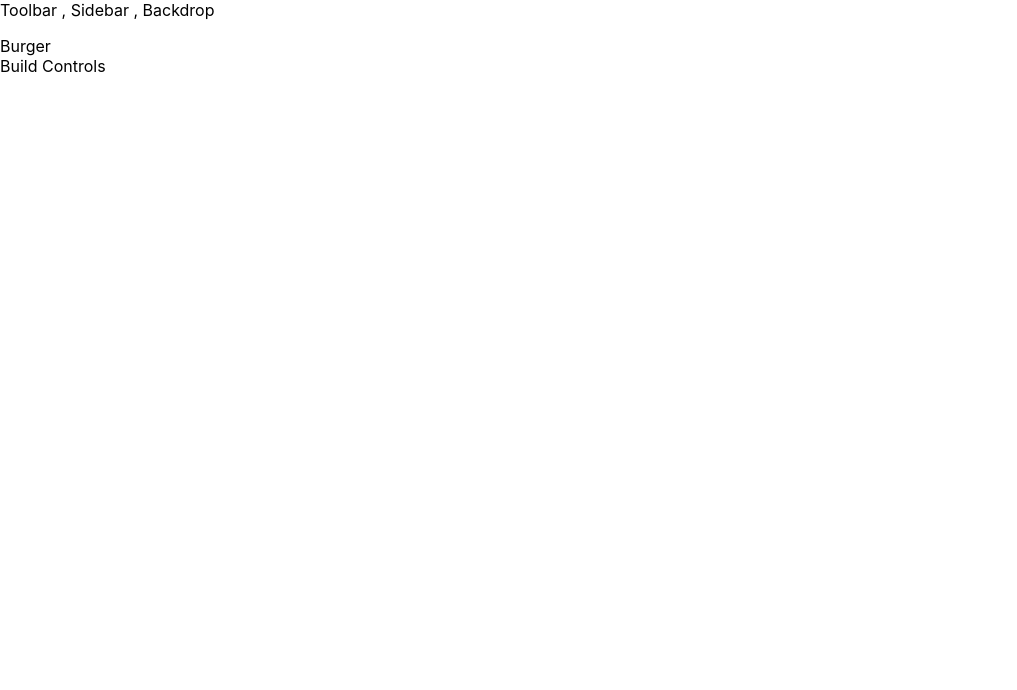
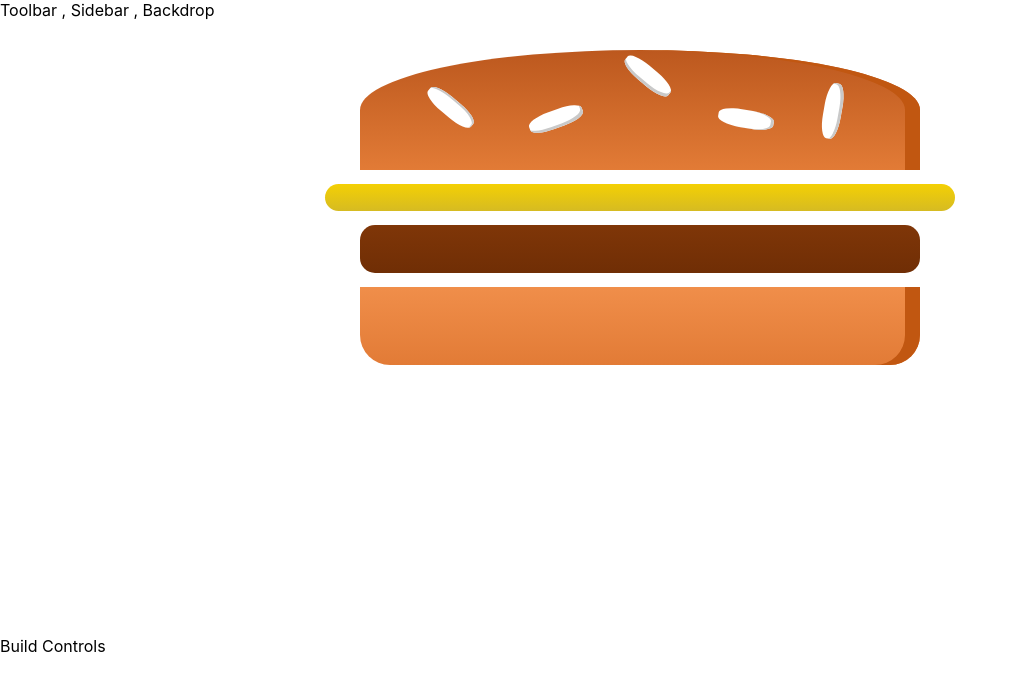
Before and after one commit to supravi96/Burger-builder, a React (Create React App) app: page / in a window 1280 px wide. Shown: the top 690 px of the page, without its empty margins (0-1017 px from the left). Built offline with nearby package versions, Linux system fonts and the light colour scheme; a web font is replaced by a local one.

Commit message:
finished

```diff
--- a/src/components/Burger/Burger.js
+++ b/src/components/Burger/Burger.js
@@ -1 +1,17 @@
 import React from 'react';
+import styles from './Burger.module.css';
+import BurgerIngredient from '../Burger/BurgerIngredient/BurgerIngredient';
+
+const burger = ( props ) => {
+    return(
+        <div className={ styles.Burger }>
+            <BurgerIngredient type="bread-top"/>
+            <BurgerIngredient type="cheese"/>
+            <BurgerIngredient type="meat"/>
+            <BurgerIngredient type="bread-bottom"/>
+
+        </div>
+    );
+}
+
+export default burger;
--- /dev/null
+++ b/src/components/Burger/Burger.module.css
@@ -0,0 +1,30 @@
+.Burger {
+    width: 100%;
+    margin: auto;
+    height: 250px;
+    overflow: auto;
+    text-align: center;
+    font-weight: bold;
+    font-size: 1.2rem;
+}
+
+@media (min-width: 500px) and (min-height: 400px) {
+    .Burger {
+        width: 350px;
+        height: 300px;
+    }
+}
+
+@media (min-width: 500px) and (min-height: 401px) {
+    .Burger {
+        width: 450px;
+        height: 400px;
+    }
+}
+
+@media (min-width: 1000px) and (min-height: 700px) {
+    .Burger {
+        width: 700px;
+        height: 600px;
+    }
+}
--- a/src/components/Burger/BurgerIngredient/BurgerIngredient.js
+++ b/src/components/Burger/BurgerIngredient/BurgerIngredient.js
@@ -20,13 +20,16 @@
                         </div>
                     );
                 break;
-            case ('Cheese'):
+            case ('meat'):
+                ingredient = <div className={ styles.Meat}></div>;
+                break;
+            case ('cheese'):
                 ingredient = <div className={ styles.Cheese}></div>;
                 break;
-            case ('Salad'):
+            case ('salad'):
                 ingredient = <div className={ styles.Salad}></div>;
                 break;
-            case ('Bacon'):
+            case ('bacon'):
                 ingredient = <div className={ styles.Bacon}></div>;
                 break;
             default:
--- a/src/containers/BurgerBuilder/BurgerBuilder.js
+++ b/src/containers/BurgerBuilder/BurgerBuilder.js
@@ -1,12 +1,13 @@
 import React , { Component } from 'react';
 import Aux from '../../hoc/Aux';
+import Burger from '../../components/Burger/Burger';
 
 class BurgerBuilder extends Component {
 
     render() {
         return(
             <Aux>
-                <div>Burger</div>
+                <Burger/>
                 <div>Build Controls</div>
             </Aux>
         );
```
Also changed, not shown: src/components/Burger/BurgerIngredient/BurgerIngredient.module.css (indentation only).
